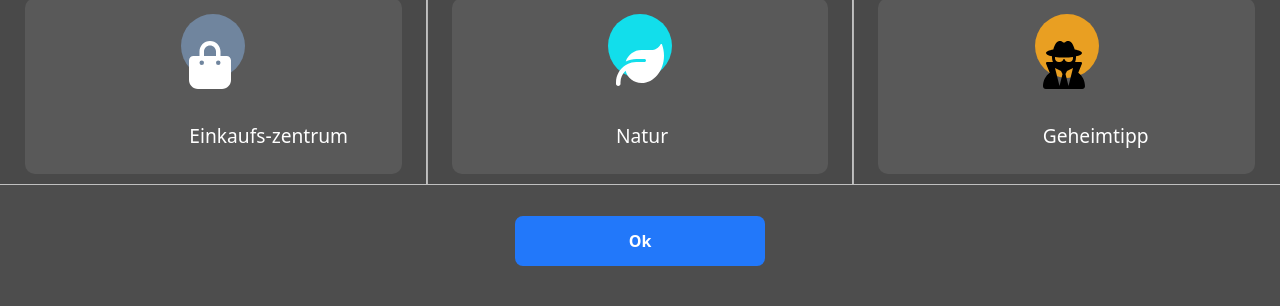
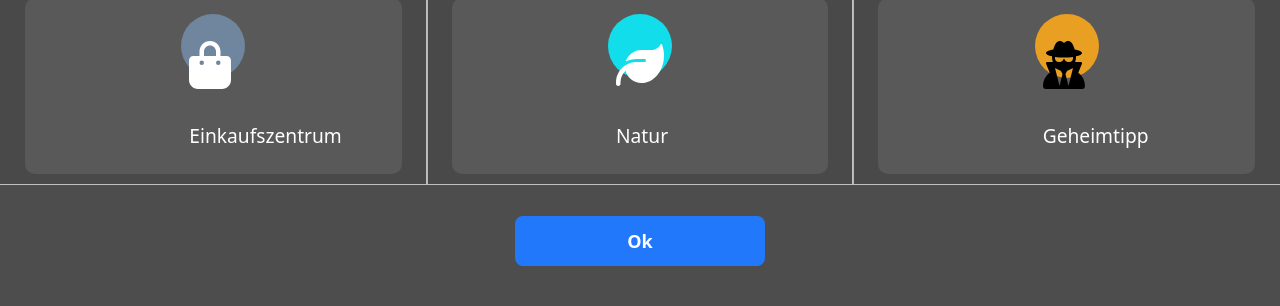
Before and after one commit to Just-URban-Exploring/Frontend, a React (Vite) app: page /icons in a window 1280 px wide. Shown: the part 600-906 px from the top of the page. Built offline with nearby package versions, Linux system fonts and the light colour scheme.

Commit message:
config buttons icons.jsx

```diff
--- a/src/components/Icons.jsx
+++ b/src/components/Icons.jsx
@@ -154,7 +154,7 @@ export function Icons() {
               <div className={styles.circle10}>
                 <div className={styles.iconPosition}>
                   <FontAwesomeIcon icon={faBagShopping} size="3x" inverse />
-                  <p className={styles.iconsTitle}>Einkaufs-zentrum</p>
+                  <p className={styles.iconsTitle}>Einkaufszentrum</p>
                 </div>
               </div>
             </div>
@@ -194,10 +194,10 @@ export function Icons() {
         </Row> */}
 
         <Col>
-          <div className={styles.btgbutton}>Ok</div>
+          <button className={styles.btgbutton} onClick={() => navigate('/map')}>Ok</button>
         </Col>
       </Container>
-      <button onClick={() => navigate('/map')}>Home</button>
+
     </div>
   );
 }
```
